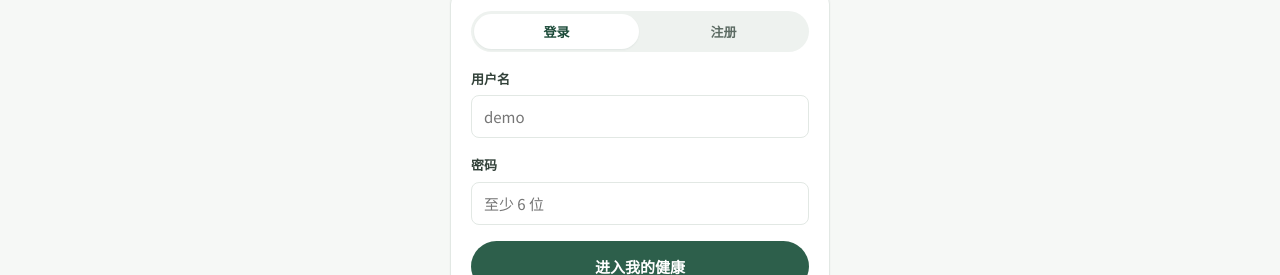
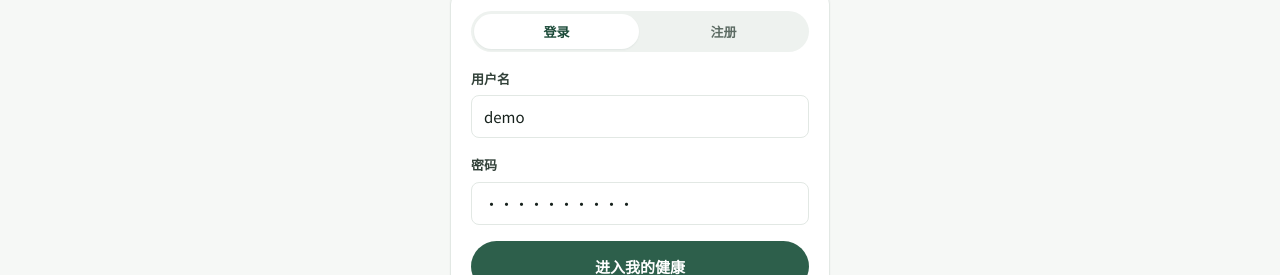
Before and after one commit to xxx200001/soulhealth-v1, a Vue app in the folder web/: page /login in a window 1280 px wide. Shown: the part 195-470 px from the top of the page. Built offline with nearby package versions, Linux system fonts and the light colour scheme; no server answers.

Commit message:
feat: pre-fill demo credentials in login page for seamless 1-click entry

```diff
--- a/web/src/pages/LoginPage.vue
+++ b/web/src/pages/LoginPage.vue
@@ -57,8 +57,8 @@ const auth = useAuthStore()
 const session = useSessionStore()
 
 const mode = ref('login')
-const username = ref('')
-const password = ref('')
+const username = ref('demo')
+const password = ref('demo123456')
 const displayName = ref('')
 const error = ref('')
 const busy = ref(false)
```
Also changed, not shown: 42 other files (tests, documents, lock files or other folders).
